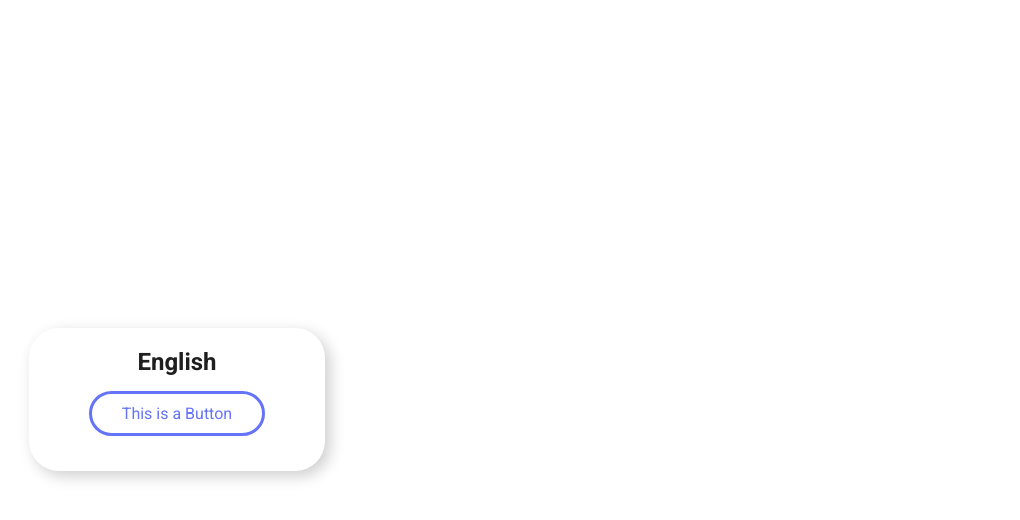
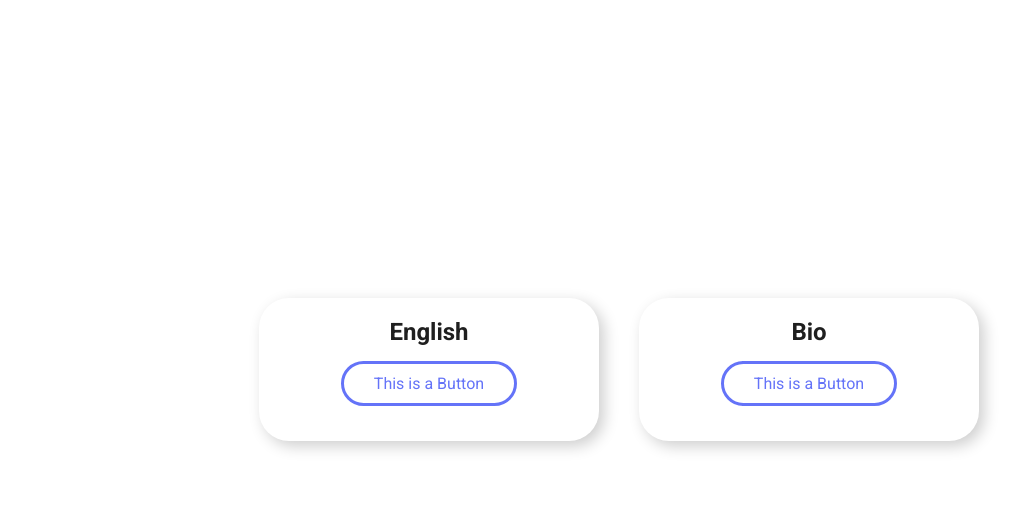
Before and after one commit to jackrgilmore/Webport, a plain HTML site: page index.html in a window 1280 px wide. Shown: the part 522-1042 px from the top of the page, without its empty margins (21-1041 px from the left). After the commit the page ends 983 px from the top, so only its background shows below. Drawn offline with Linux system fonts and the light colour scheme.

Commit message:
building a website is hard

```diff
--- a/index.html
+++ b/index.html
@@ -18,6 +18,10 @@
             <h2>English</h2>
             <a href="" class="btn">This is a Button</a>
         </div>
+        <div class="section">
+            <h2>Bio</h2>
+            <a href="" class="btn">This is a Button</a>
+        </div>
     </div>
 </body>
 </html>
--- a/style.css
+++ b/style.css
@@ -36,6 +36,11 @@ h2.big {
     font-weight: 300;
     letter-spacing: 10px;
 }
+.secwrap {
+    display: flex;
+    flex-flow: row wrap;
+    justify-content: center;
+}
 
 .section {
     display: flex;
@@ -43,9 +48,9 @@ h2.big {
     justify-content: center;
     align-items: center;
     border-radius: 30px;
-    margin: 50px;
+    margin: 20px;
     padding: 20px;
-    width: 20%;
+    width: 300px;
     box-shadow: 5px 5px 15px var(--shadowcolor);
 }
 
```
